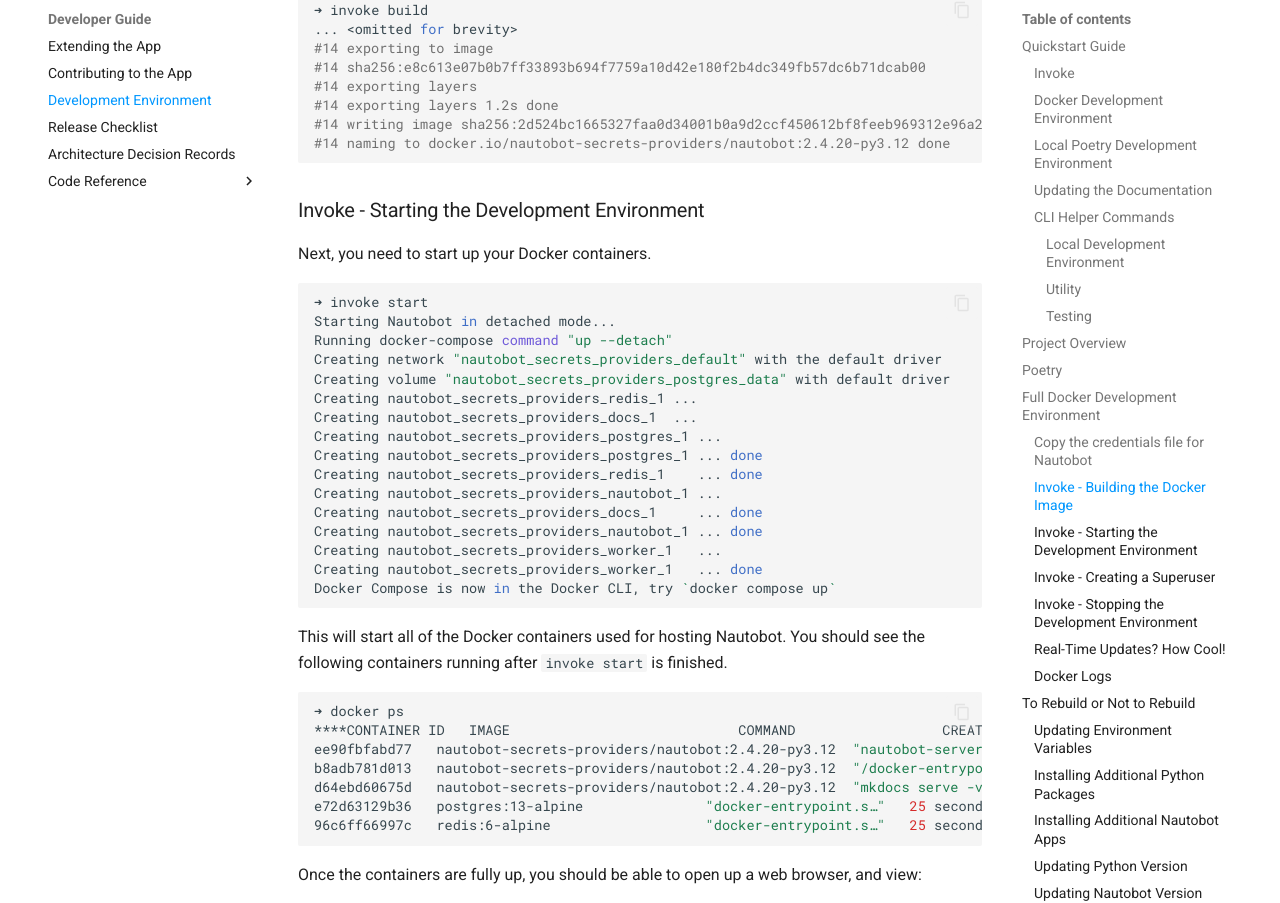
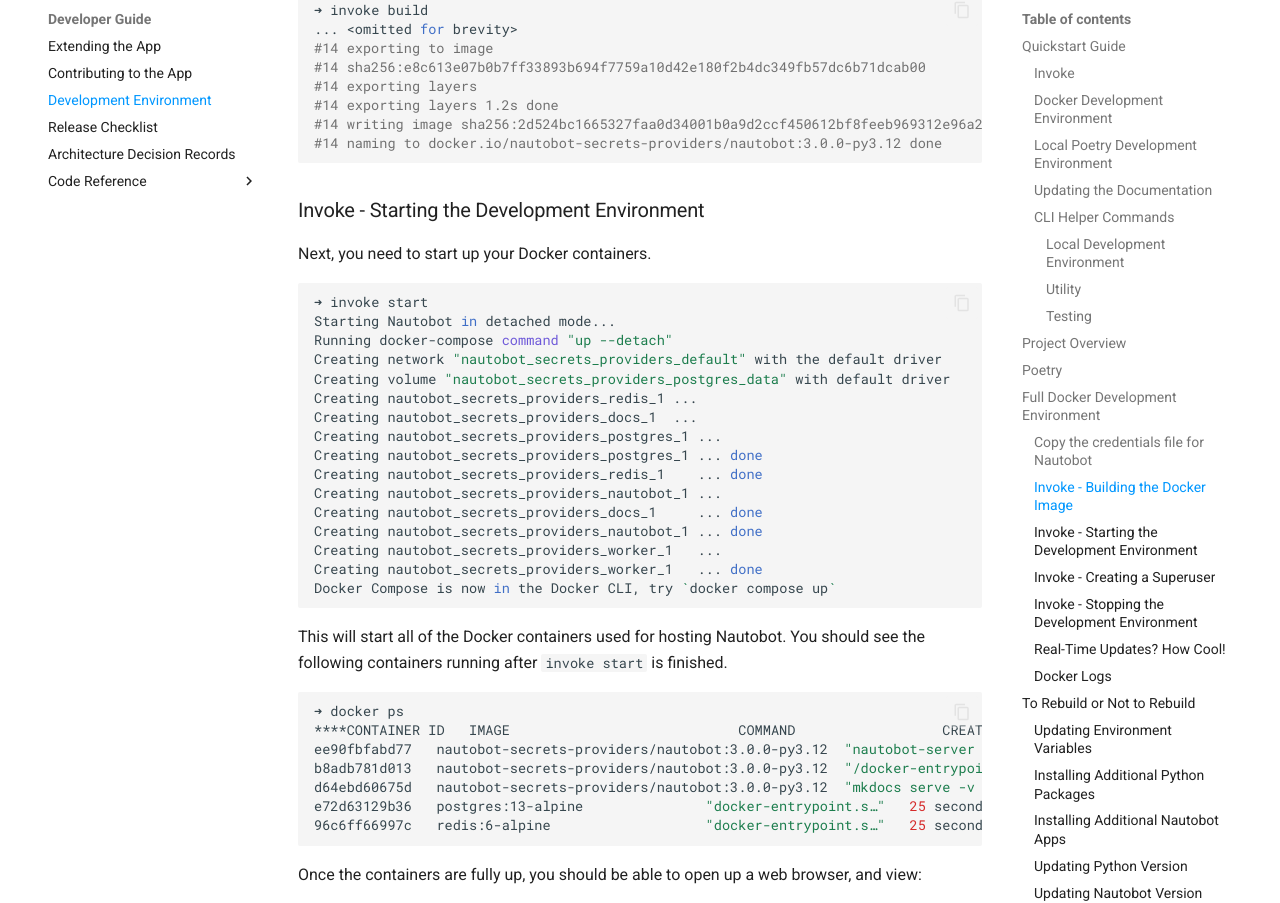
Before and after one commit to nautobot/nautobot-app-secrets-providers, an MkDocs documentation site: the page built from docs/dev/dev_environment.md, in a window 1280 px wide and 1400 px high, scrolled down 5371 px. Shown: the part 126-1029 px from the top of the window. Built offline with MkDocs 1.6.1 and Material for MkDocs 9.7.7, drawn with Linux system fonts in a browser that asks for light colours; comment, search, counter and statistics services are not loaded; some of the changed text lies outside the part shown.

Commit message:
Cookie updated targeting develop by NetworkToCode Cookie Drift Manager Tool
## [3.0.0 (2025-12-30)](https://github.com/nautobot/cookiecutter-nautobot-app/releases/tag/3.0.0)

### Added

- [#291](https://github.com/nautobot/cookiecutter-nautobot-app/issues/291) - Added support for Python `3.13`.

### Changed

- [#291](https://github.com/nautobot/cookiecutter-nautobot-app/issues/291) - Updated minimum Nautobot version to `3.0.0`.
- [#291](https://github.com/nautobot/cookiecutter-nautobot-app/issues/291) - Updated maximum Nautobot version to `<4.0.0`.
- [#309](https://github.com/nautobot/cookiecutter-nautobot-app/issues/309) - Change the tag-nautobot-app workflow to support multiple nautobot-app versions.
- [#320](https://github.com/nautobot/cookiecutter-nautobot-app/issues/320) - Upstream testing now runs against selected branches.

### Documentation

- [#319](https://github.com/nautobot/cookiecutter-nautobot-app/issues/319) - Fixed nav typo and added missing 2.7.2 release notes.

### Housekeeping

- [#322](https://github.com/nautobot/cookiecutter-nautobot-app/issues/322) - Updated CI workflow to always regenerate poetry lockfile.

**Full Changelog**: https://github.com/nautobot/cookiecutter-nautobot-app/compare/nautobot-app-v2.7.2...nautobot-app-v3.0.0

````diff
--- a/docs/dev/dev_environment.md
+++ b/docs/dev/dev_environment.md
@@ -13,7 +13,7 @@
 
 The [Invoke](http://www.pyinvoke.org/) library is used to provide some helper commands based on the environment. There are a few configuration parameters which can be passed to Invoke to override the default configuration:
 
-- `nautobot_ver`: the version of Nautobot to use as a base for any built docker containers (default: 2.4.20)
+- `nautobot_ver`: the version of Nautobot to use as a base for any built docker containers (default: 3.0.0)
 - `project_name`: the default docker compose project name (default: `nautobot-secrets-providers`)
 - `python_ver`: the version of Python to use as a base for any built docker containers (default: 3.12)
 - `local`: a boolean flag indicating if invoke tasks should be run on the host or inside the docker containers (default: False, commands will be run in docker containers)
@@ -181,7 +181,7 @@
 #14 exporting layers
 #14 exporting layers 1.2s done
 #14 writing image sha256:2d524bc1665327faa0d34001b0a9d2ccf450612bf8feeb969312e96a2d3e3503 done
-#14 naming to docker.io/nautobot-secrets-providers/nautobot:2.4.20-py3.12 done
+#14 naming to docker.io/nautobot-secrets-providers/nautobot:3.0.0-py3.12 done
 ```
 
 ### Invoke - Starting the Development Environment
@@ -212,9 +212,9 @@
 ```bash
 ➜ docker ps
 ****CONTAINER ID   IMAGE                            COMMAND                  CREATED          STATUS          PORTS                                       NAMES
-ee90fbfabd77   nautobot-secrets-providers/nautobot:2.4.20-py3.12  "nautobot-server rqw…"   16 seconds ago   Up 13 seconds                                               nautobot_secrets_providers_worker_1
-b8adb781d013   nautobot-secrets-providers/nautobot:2.4.20-py3.12  "/docker-entrypoint.…"   20 seconds ago   Up 15 seconds   0.0.0.0:8080->8080/tcp, :::8080->8080/tcp   nautobot_secrets_providers_nautobot_1
-d64ebd60675d   nautobot-secrets-providers/nautobot:2.4.20-py3.12  "mkdocs serve -v -a …"   25 seconds ago   Up 18 seconds   0.0.0.0:8001->8080/tcp, :::8001->8080/tcp   nautobot_secrets_providers_docs_1
+ee90fbfabd77   nautobot-secrets-providers/nautobot:3.0.0-py3.12  "nautobot-server rqw…"   16 seconds ago   Up 13 seconds                                               nautobot_secrets_providers_worker_1
+b8adb781d013   nautobot-secrets-providers/nautobot:3.0.0-py3.12  "/docker-entrypoint.…"   20 seconds ago   Up 15 seconds   0.0.0.0:8080->8080/tcp, :::8080->8080/tcp   nautobot_secrets_providers_nautobot_1
+d64ebd60675d   nautobot-secrets-providers/nautobot:3.0.0-py3.12  "mkdocs serve -v -a …"   25 seconds ago   Up 18 seconds   0.0.0.0:8001->8080/tcp, :::8001->8080/tcp   nautobot_secrets_providers_docs_1
 e72d63129b36   postgres:13-alpine               "docker-entrypoint.s…"   25 seconds ago   Up 19 seconds   0.0.0.0:5432->5432/tcp, :::5432->5432/tcp   nautobot_secrets_providers_postgres_1
 96c6ff66997c   redis:6-alpine                   "docker-entrypoint.s…"   25 seconds ago   Up 21 seconds   0.0.0.0:6379->6379/tcp, :::6379->6379/tcp   nautobot_secrets_providers_redis_1
 ```
@@ -410,7 +410,7 @@
     {
         "nautobot_secrets_providers": {
             ...
-            "nautobot_ver": "2.4.20",
+            "nautobot_ver": "3.0.0",
 	    ...
         }
     }
--- a/invoke.example.yml
+++ b/invoke.example.yml
@@ -1,6 +1,6 @@
 ---
 nautobot_secrets_providers:
-  nautobot_ver: "2.4.20"
+  nautobot_ver: "3.0.0"
   python_ver: "3.12"
   # local: false
   # compose_dir: "/full/path/to/nautobot-app-secrets-providers/development"
--- a/invoke.mysql.yml
+++ b/invoke.mysql.yml
@@ -1,7 +1,7 @@
 ---
 nautobot_secrets_providers:
   project_name: "nautobot-secrets-providers"
-  nautobot_ver: "2.4.20"
+  nautobot_ver: "3.0.0"
   local: false
   python_ver: "3.12"
   compose_dir: "development"
--- a/pyproject.toml
+++ b/pyproject.toml
@@ -16,6 +16,7 @@
     "Programming Language :: Python :: 3.10",
     "Programming Language :: Python :: 3.11",
     "Programming Language :: Python :: 3.12",
+    "Programming Language :: Python :: 3.13",
 ]
 packages = [
     { include = "nautobot_secrets_providers" },
@@ -26,9 +27,9 @@
 ]
 
 [tool.poetry.dependencies]
-python = ">=3.10,<3.13"
+python = ">=3.10,<3.14"
 # Used for local development
-nautobot = ">=2.4.20,<3.0.0"
+nautobot = ">=3.0.0,<4.0.0"
 
 [tool.poetry.group.dev.dependencies]
 coverage = "*"
--- a/tasks.py
+++ b/tasks.py
@@ -52,7 +52,7 @@
 namespace.configure(
     {
         "nautobot_secrets_providers": {
-            "nautobot_ver": "2.4.20",
+            "nautobot_ver": "3.0.0",
             "project_name": "nautobot-secrets-providers",
             "python_ver": "3.12",
             "local": False,
````
Also changed, not shown: docs/admin/compatibility_matrix.md (+1 -1 lines), docs/admin/install.md (+1 -1 lines), .cookiecutter.json, .github/ISSUE_TEMPLATE/bug_report.md, .github/ISSUE_TEMPLATE/feature_request.md, 3 other files.
